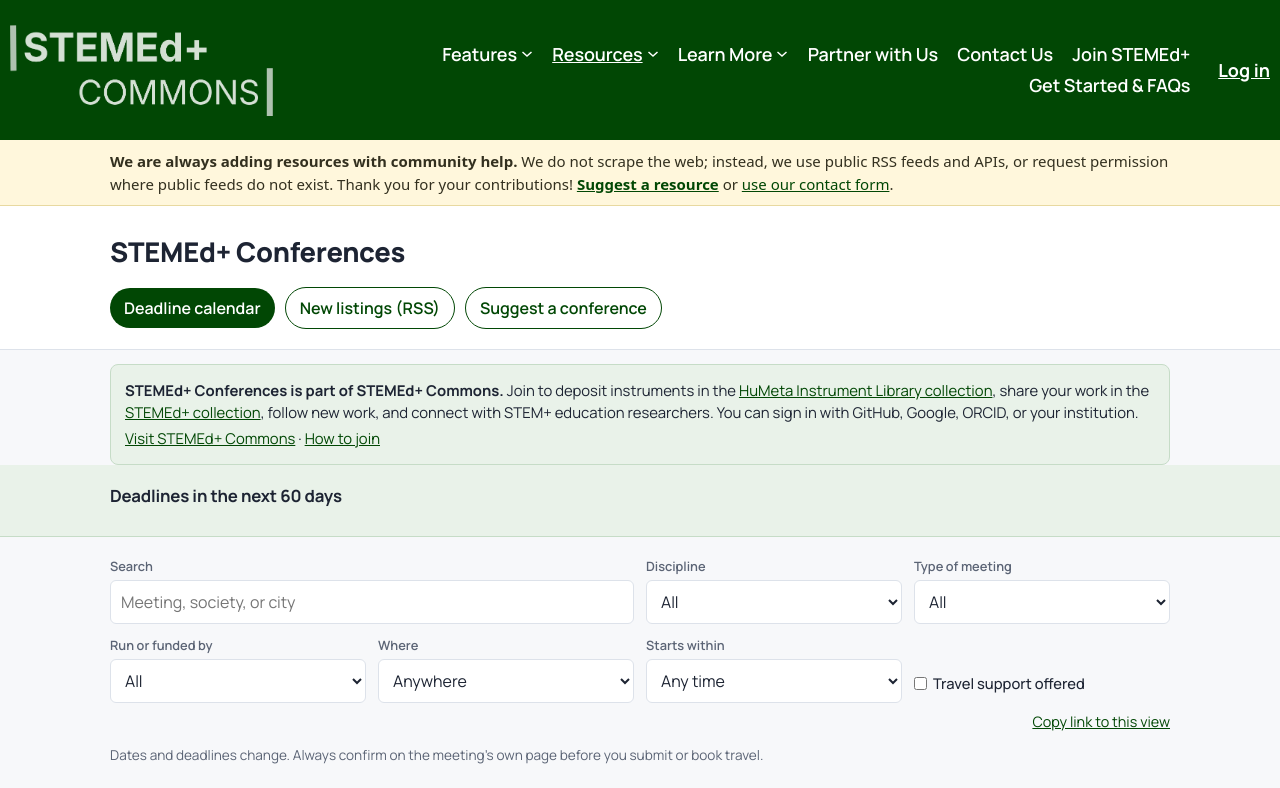
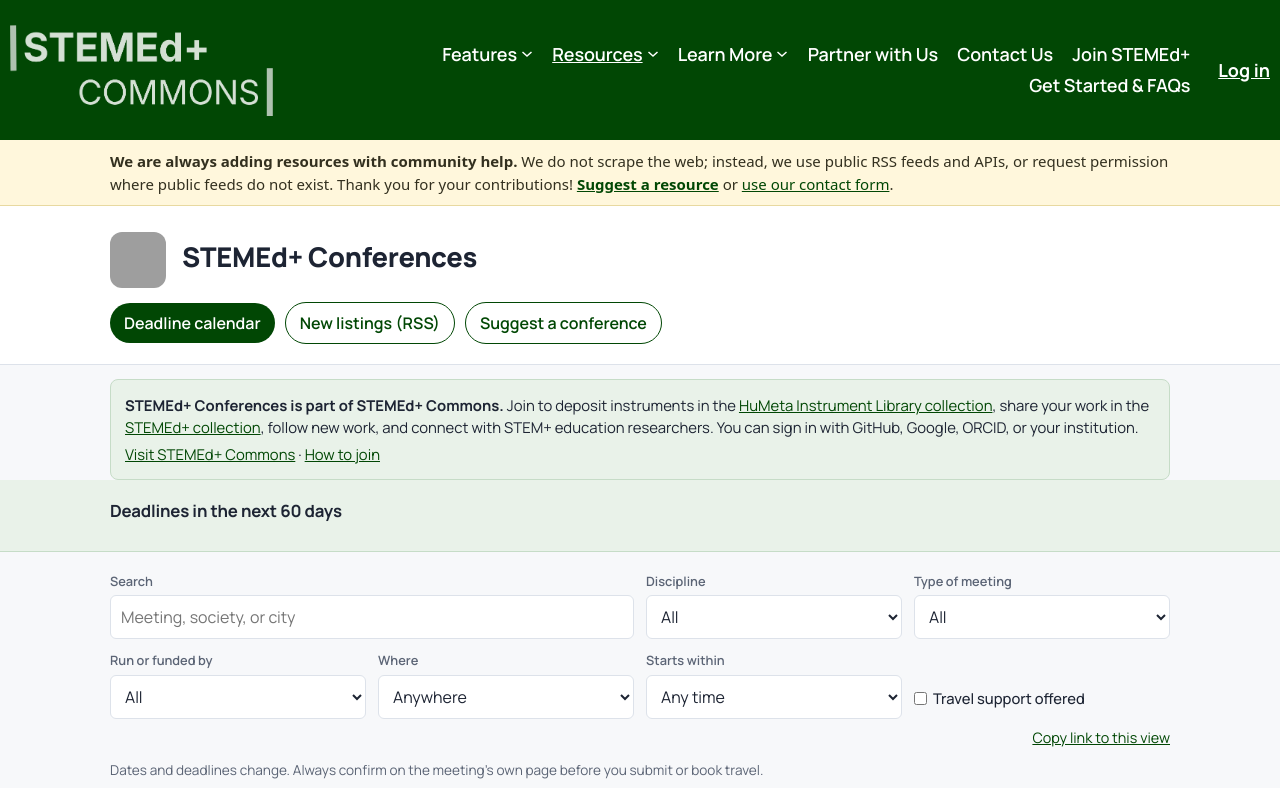
Before and after one commit to JLib271/stemed-conferences, a plain HTML site: page site/index.html in a window 1280 px wide. Shown: the top 788 px of the page. Drawn offline with Linux system fonts and the light colour scheme; no server answers; grey boxes are pictures that could not be loaded.

Commit message:
Add the matching STEMEd+ resource icon beside the page title
Co-Authored-By: Claude Opus 5.5 <noreply@anthropic.com>
Claude-Session: https://claude.ai/code/session_01Xxm9siXygVpFM5Q4XvGHYh

```diff
--- a/site/index.html
+++ b/site/index.html
@@ -85,7 +85,7 @@
 <div class="sp-notice" role="note" style="background:#fff7dc;border-bottom:1px solid #e8d9a0;color:#33301f;font:15px/1.5 system-ui,-apple-system,'Segoe UI',Roboto,sans-serif"><div style="max-width:1100px;margin:0 auto;padding:10px 20px"><strong>We are always adding resources with community help.</strong> We do not scrape the web; instead, we use public RSS feeds and APIs, or request permission where public feeds do not exist. Thank you for your contributions! <a href="https://github.com/JLib271/stemed-conferences/issues/new?template=suggest_conference.yml" style="color:#014704;font-weight:600">Suggest a resource</a> or <a href="https://stemedplus.org/contact-us/">use our contact form</a>.</div></div>
 <header>
   <div class="wrap">
-    <h1 id="title">STEMEd+ Conferences</h1>
+    <div class="sp-board-title" style="display:flex;align-items:center;gap:16px"><img class="sp-board-icon" src="https://jlib271.github.io/stemed-start-here/home/conferences.png" alt="" width="56" height="56" style="width:56px;height:56px;flex:none;border-radius:12px"><h1 id="title">STEMEd+ Conferences</h1></div>
     <p id="tagline"></p>
     <div class="links">
       <a class="btn" href="#calendar">Deadline calendar</a>
```
